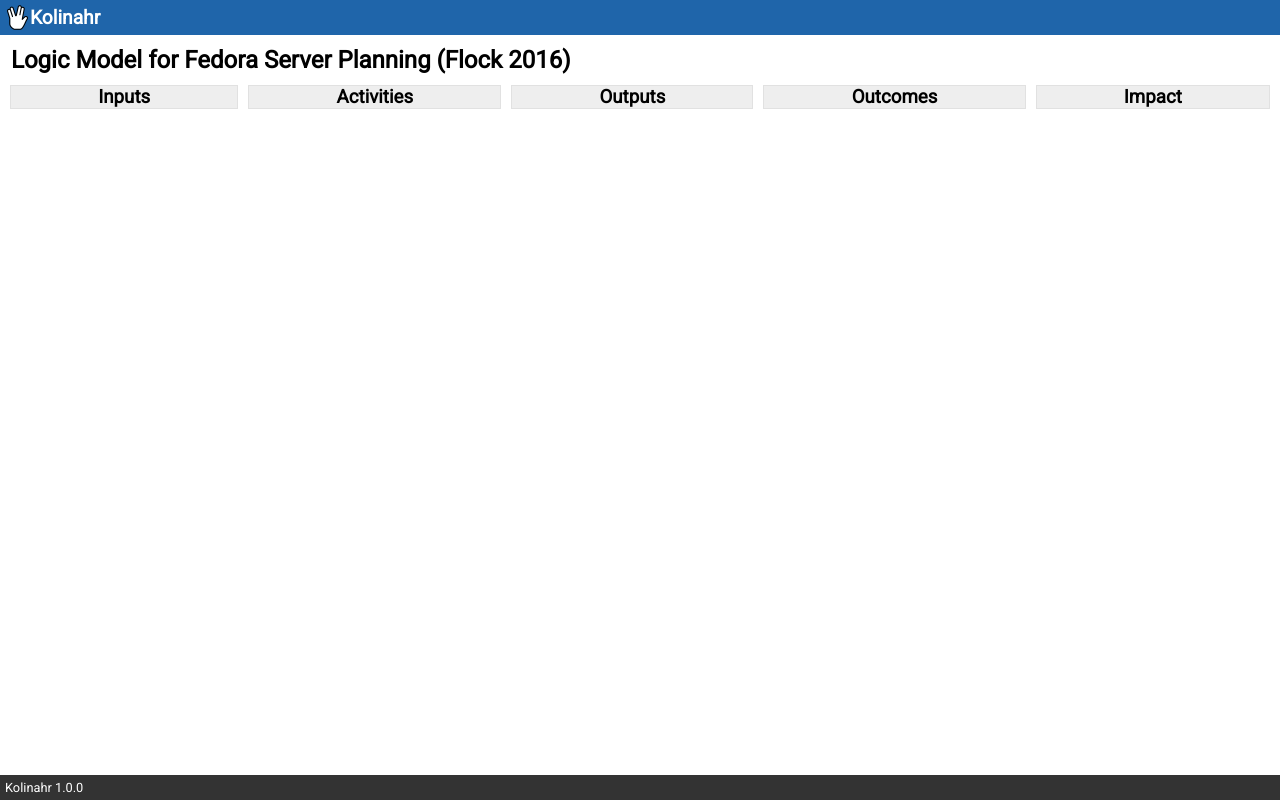
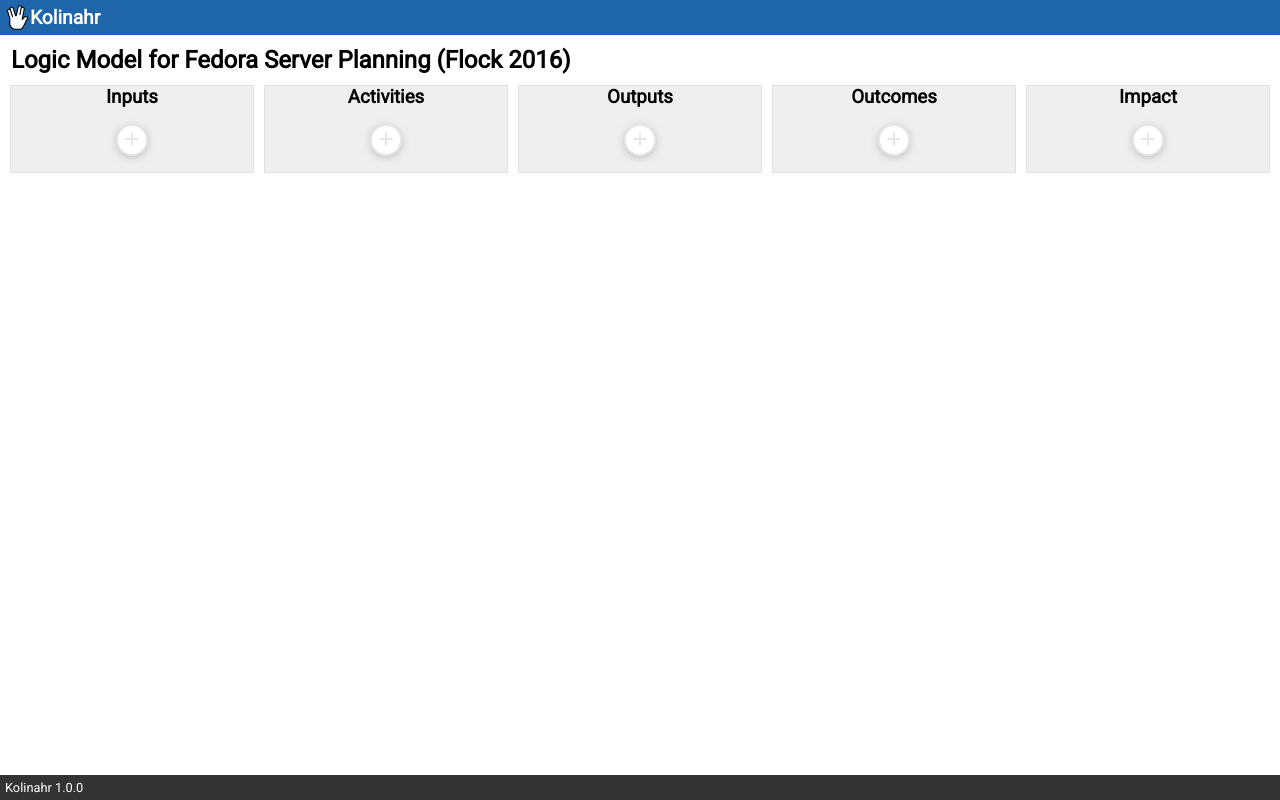
Before and after one commit to joeattardi/kolinahr, a React app: page / in a window 1280 px wide. Built offline with nearby package versions, Linux system fonts and the light colour scheme.

Commit message:
Add basic card support

```diff
--- /dev/null
+++ b/app/components/Card.jsx
@@ -0,0 +1,11 @@
+import React from 'react';
+
+export default class Card extends React.Component {
+  render() {
+    return (
+      <div className="card">
+        {this.props.text}
+      </div>
+    );
+  }
+}
--- a/app/components/Column.jsx
+++ b/app/components/Column.jsx
@@ -1,10 +1,42 @@
 import React from 'react';
 
+import Card from './Card';
+
 export default class Column extends React.Component {
+  constructor(props) {
+    super(props);
+
+    this.state = {
+      cards: []
+    };
+
+    this.onClickAdd = this.onClickAdd.bind(this);
+  }
+
+  onClickAdd() {
+    this.setState({
+      cards: [
+        ...this.state.cards,
+        { text: 'Lorem ipsum dolor sit amet, consectetur adipiscing elit. Aenean suscipit nunc ac tempor ultricies. Cras arcu lacus, accumsan nec blandit ut, auctor ut erat.' }
+      ]
+    });
+  }
+
+  renderCard(card) {
+    return <Card text={card.text} />;
+  }
+
   render() {
     return (
       <div className="column">
         <h3>{this.props.name}</h3>
+        {this.state.cards.map(this.renderCard)}
+        <button
+          title="Add a new card"
+          onClick={this.onClickAdd}
+          className="add-button">
+          <i className="fa fa-plus"></i>
+        </button>
       </div>
     );
   }
--- a/app/scss/index.scss
+++ b/app/scss/index.scss
@@ -1,6 +1,8 @@
 $header-background-color: #1F65AA;
 $footer-background-color: #333333;
-$column-background-color: #EEEEEE;
+$column-background-color: #EFEFEF;
+$button-color: #1FA8A8;
+$add-button-color: #FFFFFF;
 
 body {
   font-family: Roboto, sans-serif;
@@ -22,10 +24,44 @@ body {
   margin: 5px;
   background-color: $column-background-color;
   border: 1px solid darken($column-background-color, 5%);
+  text-align: center;
+  width: 20%;
 
   h3 {
     text-align: center;
     margin: 0;
+  }
+
+  .add-button {
+    background-color: $add-button-color;
+    border: 2px solid darken($add-button-color, 10%);
+    border-radius: 50%;
+    color: darken($add-button-color, 10%);
+    width: 2rem;
+    height: 2rem;
+    margin: 1rem;
+    font-size: 1rem;
+    outline: none;
+    transition: background-color 0.25s;
+    cursor: pointer;
+    box-shadow: 0px 2px 13px -6px rgba(0,0,0,0.75);
+
+    &:hover {
+      color: #000000;
+      transition: color 0.25s;
+    }
+  }
+
+  .card {
+    font-size: 0.8rem;
+    background-color: #FFFFFF;
+    border: 1px solid #AAAAAA;
+    border-radius: 2px;
+    box-shadow: 0px 4px 13px -6px rgba(0,0,0,0.75);
+    width: 90%;
+    text-align: left;
+    padding: 5px;
+    margin: 5px auto;
   }
 }
 
```
